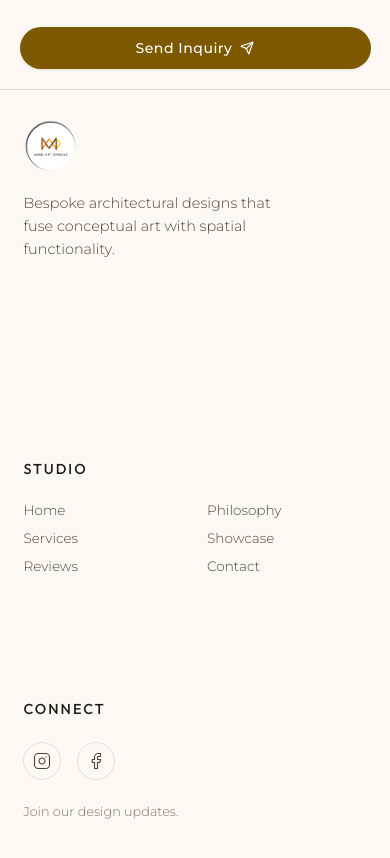
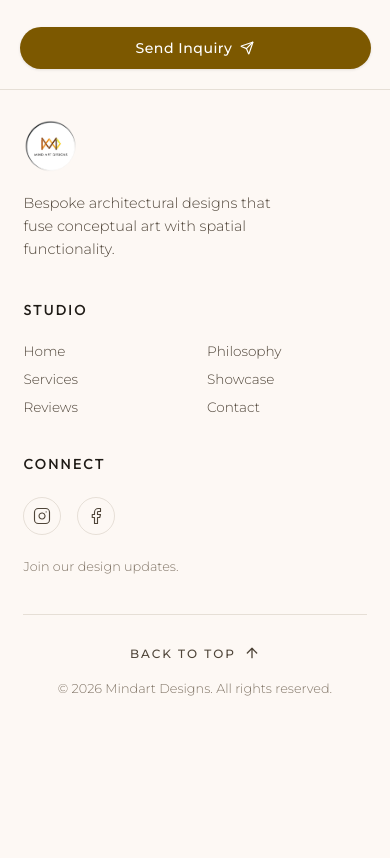
Before and after one commit to thenameisanzu/Mind-art-designs, a Next.js app: page / in a window 390 px wide. Shown: the part 11140-11998 px from the top of the page. After the commit the page ends 11866 px from the top, so only its background shows below. Built offline with nearby package versions, Linux system fonts and the light colour scheme.

Commit message:
fix mobile footer empty flex heights and add dvh height overrides

```diff
--- a/src/app/globals.css
+++ b/src/app/globals.css
@@ -39,6 +39,7 @@ html {
 
 body {
   min-height: 100vh;
+  min-height: 100dvh;
   background: var(--bg-primary);
   -webkit-font-smoothing: antialiased;
   -moz-osx-font-smoothing: grayscale;
@@ -229,7 +230,7 @@ button, input, textarea {
 
 /* Lenis smooth scrolling performance boilerplate */
 html.lenis, html.lenis body {
-  height: auto;
+  height: auto !important;
 }
 
 .lenis.lenis-smooth {
--- a/src/components/Footer.module.css
+++ b/src/components/Footer.module.css
@@ -171,6 +171,11 @@
     flex-direction: column;
     gap: 40px;
   }
+  .brandCol,
+  .linksCol,
+  .socialCol {
+    flex: none; /* Reset flex basis on mobile to prevent stretching heights */
+  }
   .bottomRow {
     flex-direction: column-reverse;
     align-items: center;
--- a/src/components/Hero.module.css
+++ b/src/components/Hero.module.css
@@ -2,6 +2,7 @@
   position: relative;
   width: 100%;
   height: 450vh;
+  height: 450dvh;
   background-color: var(--bg-primary);
 }
 
@@ -10,6 +11,7 @@
   top: 0;
   width: 100%;
   height: 100vh;
+  height: 100dvh;
   overflow: hidden;
   background-color: var(--bg-primary);
 }
```
